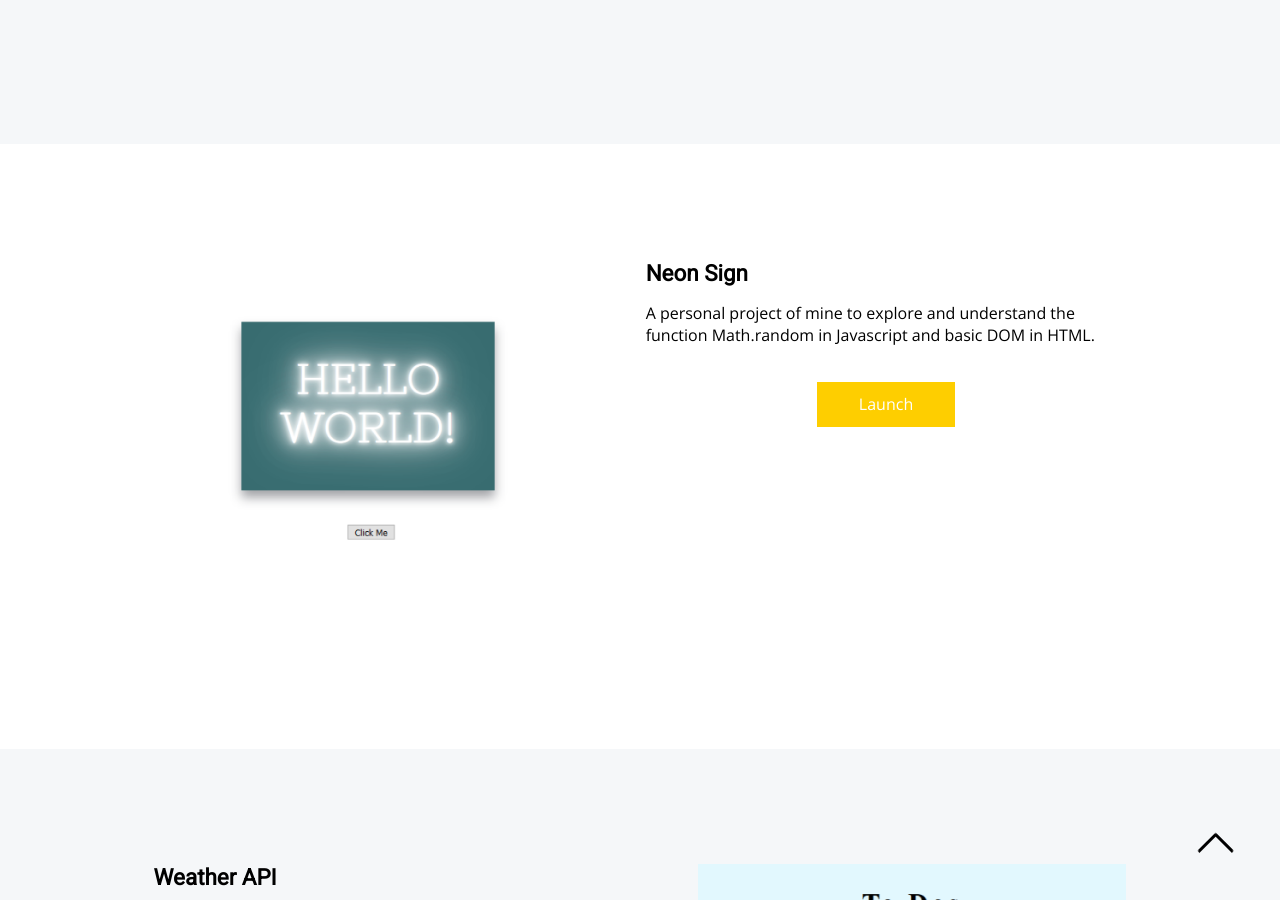
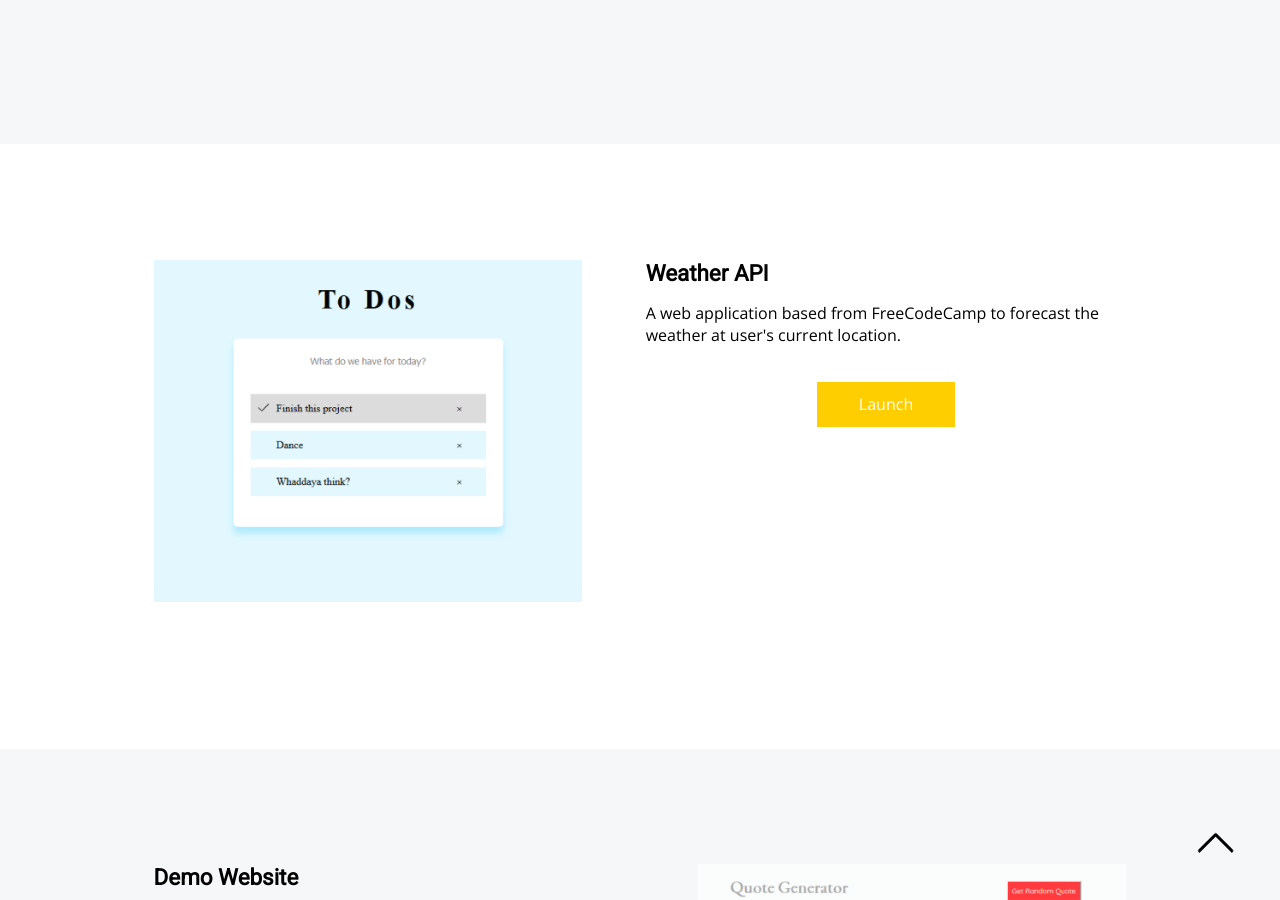
Before and after one commit to windan11/windan11.github.io, a Jekyll site: the page built from index.html, in a window 1280 px wide and 900 px high, scrolled down 2672 px. Built offline with Jekyll 4.4.1, drawn with Linux system fonts in a browser that asks for light colours.

Commit message:
remove neon work

```diff
--- a/_layouts/default.html
+++ b/_layouts/default.html
@@ -67,17 +67,7 @@
 				</div>
 				<div class="container">
 					<div class="clearfix">
-						<img src="assets/neon.png" class="left" alt="screenshot of project 3">
-						<h4>Neon Sign</h4>
-						<p>A personal project of mine to explore and understand the function Math.random in Javascript and basic DOM in HTML.</p>
-						<div class="row">
-							<a class="launch-btn" href="#">Launch</a>
-						</div>
-					</div>
-				</div>
-				<div class="container">
-					<div class="clearfix">
-						<img src="assets/todo.png" class="right" alt="screenshot of project 4">
+						<img src="assets/todo.png" class="left" alt="screenshot of project 4">
 						<h4>Weather API</h4>
 						<p>A web application based from FreeCodeCamp to forecast the weather at user's current location.</p>
 						<div class="row">
@@ -87,7 +77,7 @@
 				</div>
 				<div class="container">
 					<div class="clearfix">
-						<img src="assets/quote.png" class="left" alt="screenshot of project 5">
+						<img src="assets/quote.png" class="right" alt="screenshot of project 5">
 						<h4>Demo Website</h4>
 						<p>A demo website from start to finish for a branding or marketing company. The website is built on minimal Javascript and mainly HTML and CSS.</p>
 						<div class="row">
@@ -97,7 +87,7 @@
 				</div>
 				<div class="container">
 					<div class="clearfix">
-						<img src="assets/postcard.png" class="right" alt="screenshot of project 6">
+						<img src="assets/postcard.png" class="left" alt="screenshot of project 6">
 						<h4>Postcard</h4>
 						<p>Another personal project I created to understand CSS transition with objects positioning on top of each other.</p>
 						<div class="row">
```
